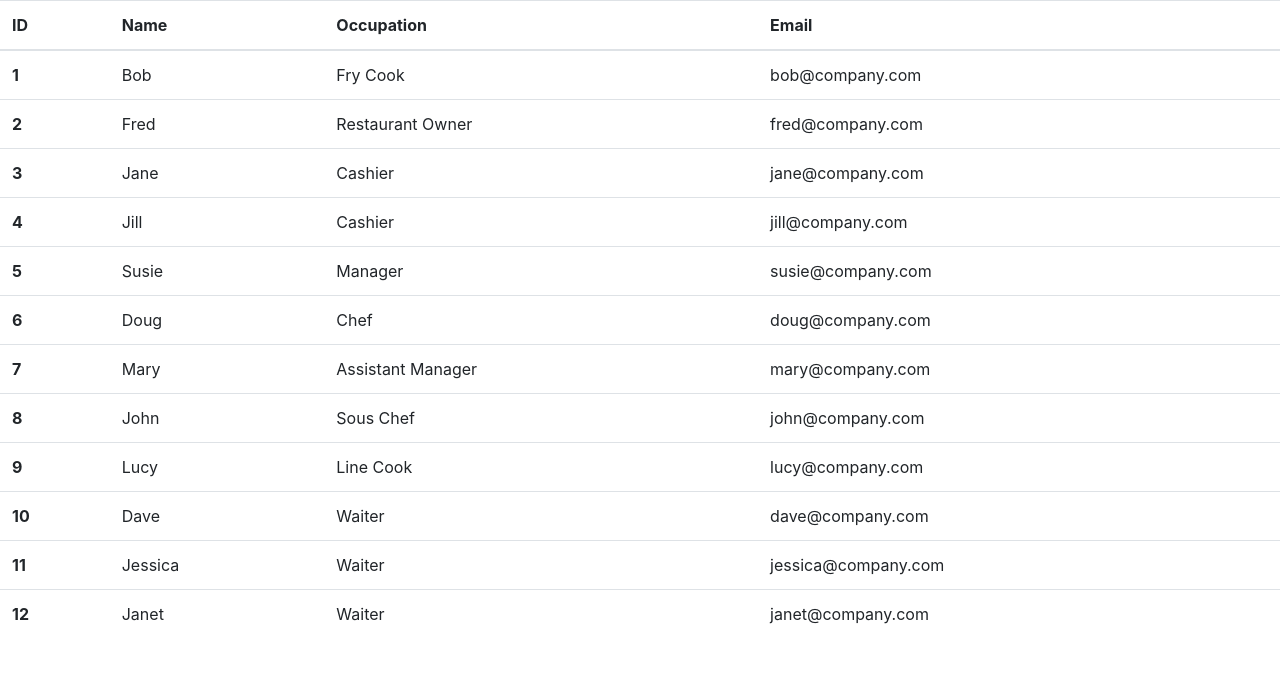
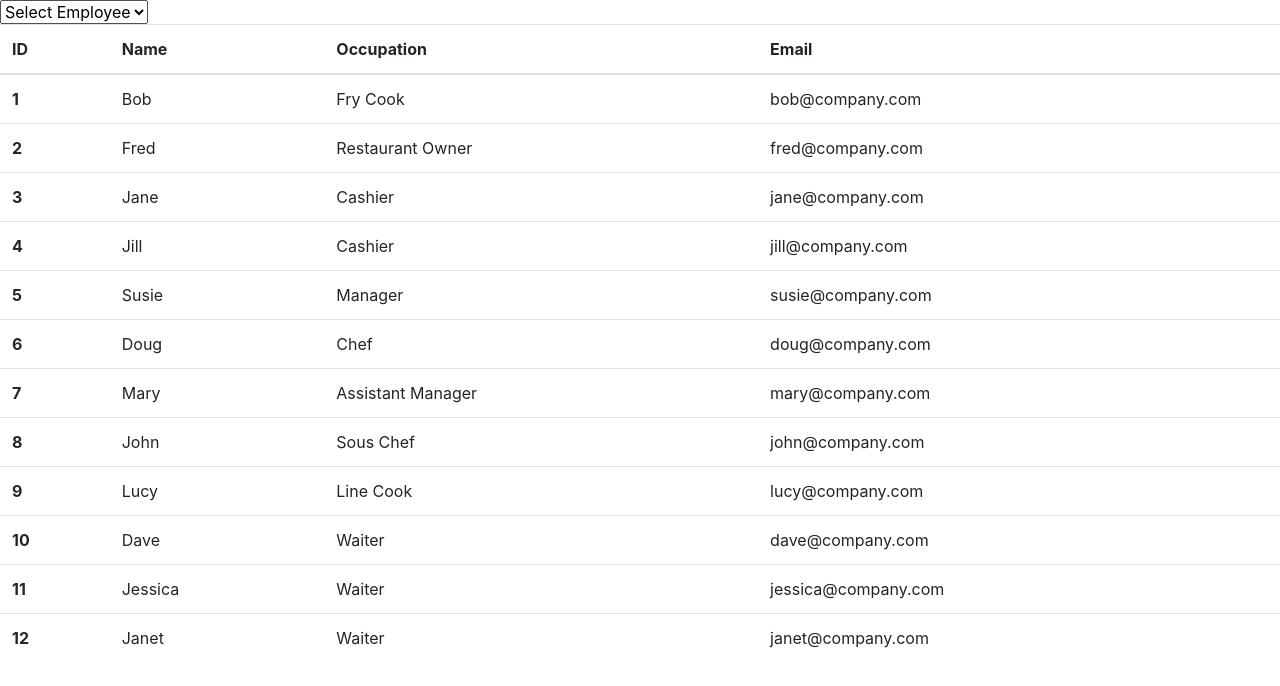
Before and after one commit to christinakerr/EmployeeDirectory, a React (Create React App) app: page / in a window 1280 px wide. Shown: the top 686 px of the page. Built offline with nearby package versions, Linux system fonts and the light colour scheme.

Commit message:
Added dropdown menu to select individual employees

```diff
--- a/src/App.js
+++ b/src/App.js
@@ -2,10 +2,18 @@
 import './App.css';
 import Table from "./components/Table"
 import employees from "../src/employees.json"
+import SearchBar from "./components/SearchBar";
 
 function App() {
+
+  const searchEmployees = (employeeFilter) => {
+    console.log("Employee selected: " + employeeFilter);
+  }
   return (
+    <>
+    <SearchBar employee={searchEmployees}/>
     <Table users={employees}/>
+    </>
   );
 }
 
--- /dev/null
+++ b/src/components/SearchBar.js
@@ -0,0 +1,24 @@
+import React, {useState} from "react";
+import employees from "../employees.json"
+
+function SearchBar(props) {
+    const [employeeState] = useState("Select Employee")
+
+    const {employee} = props;
+    let employeeOptions = ["<option key=\"0\">Select Employee</option>"];
+    for (let i = 0; i < employees.length; i++) {
+        employeeOptions.push(`<option key="${i+1}">${employees[i].name}</option>`)
+    }
+
+    const filterEmployees = (event) => {
+        employee(event.target.value)
+    }
+    return (
+        <form>
+            <select value={employeeState} className="mdb-select md-form colorful-select dropdown-primary" searchable="Search here.." dangerouslySetInnerHTML={{ __html: employeeOptions }} onChange={filterEmployees}>
+            </select>
+        </form>
+    )
+};
+
+export default SearchBar;
--- a/src/components/Table.js
+++ b/src/components/Table.js
@@ -9,7 +9,7 @@ function Table(props) {
     }
 
     return (
-        <table class="table">
+        <table className="table">
             <thead>
                 <tr>
                     <th scope="col" id="id" onClick={sortBy}>ID</th>
```
